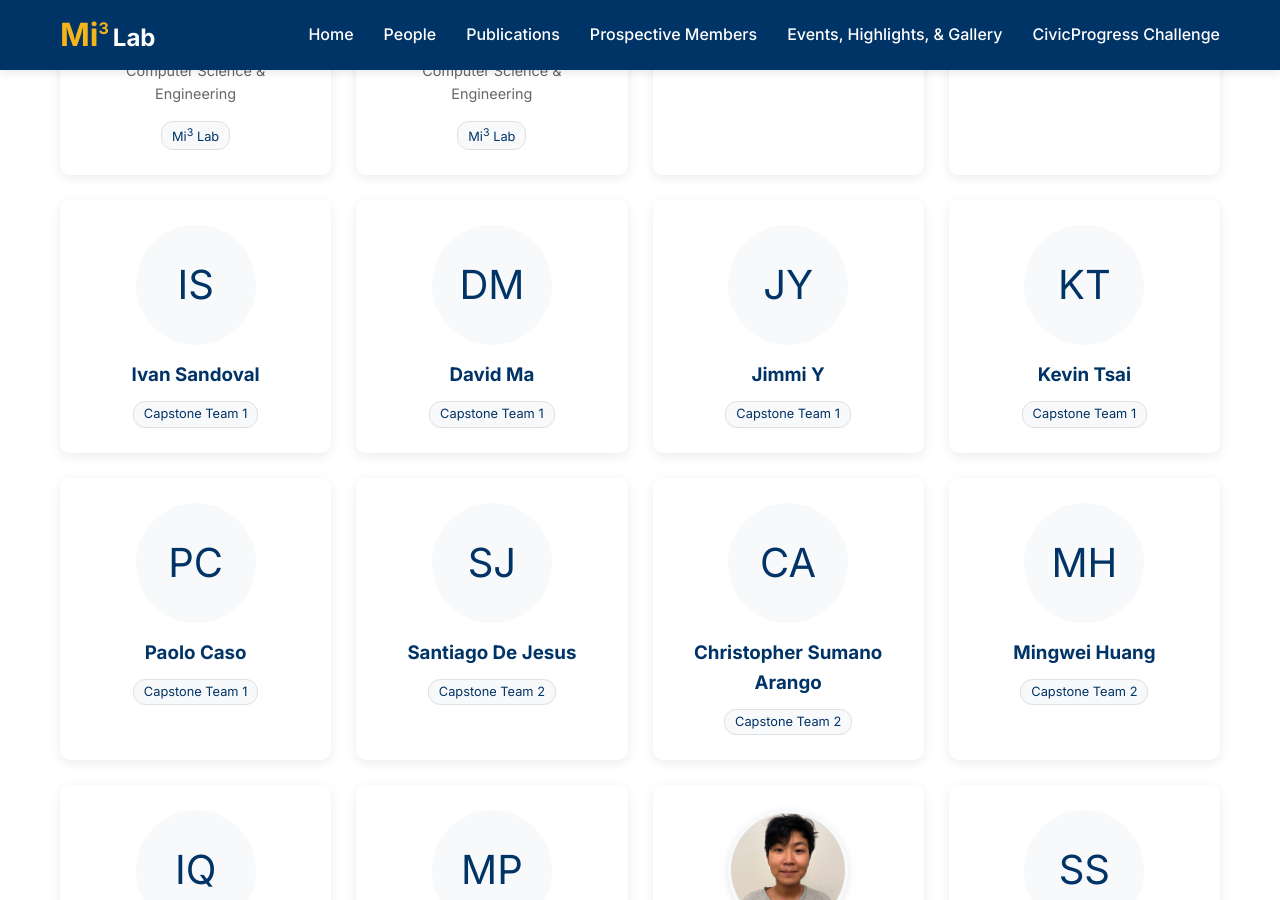
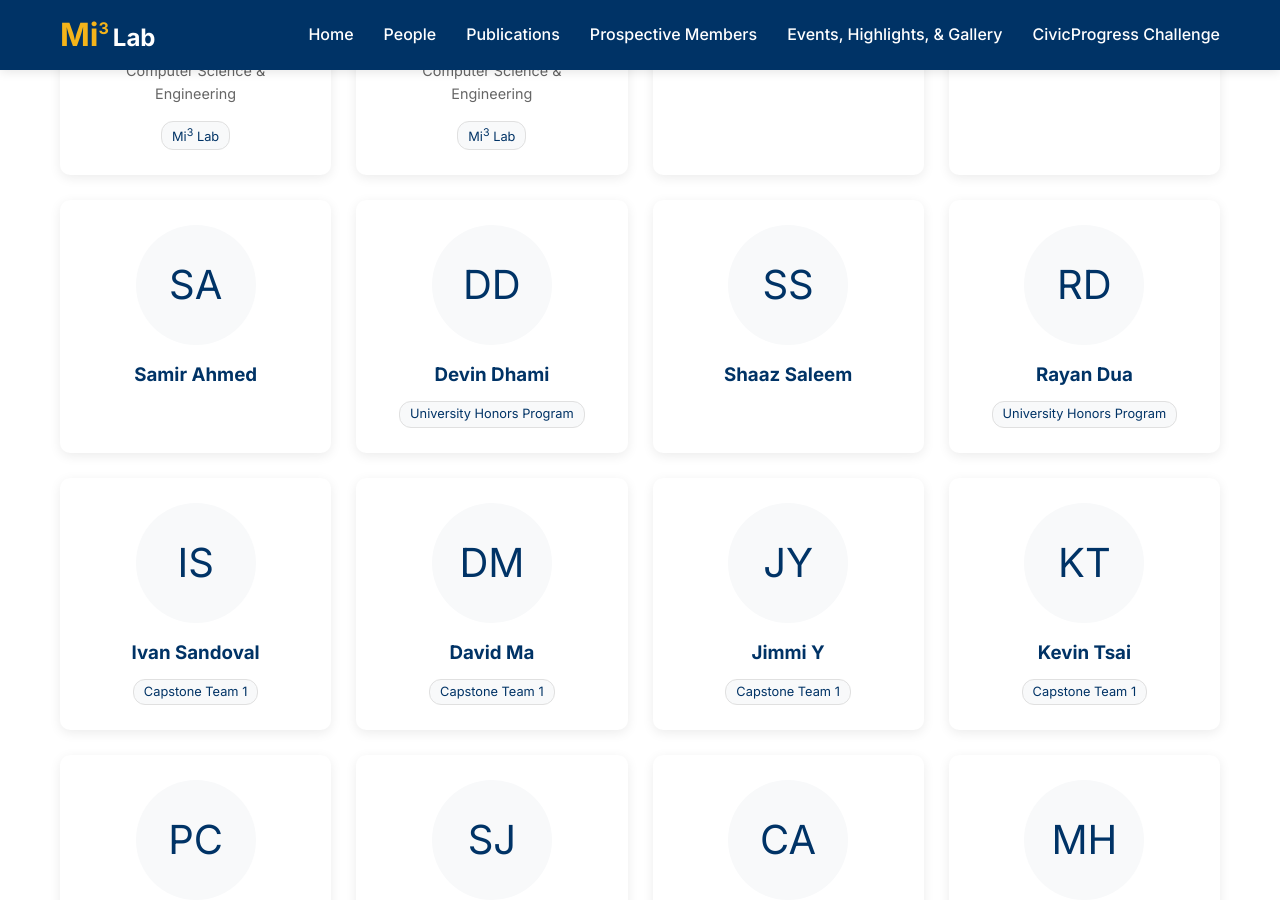
Before and after one commit to Mi3-Lab/mi3-lab.github.io, a Jekyll site: the page built from civic-progress.html, in a window 1280 px wide and 900 px high, scrolled down 3565 px. Built offline with Jekyll 4.4.1, drawn with Linux system fonts in a browser that asks for light colours; grey boxes are pictures that could not be loaded.

Commit message:
Add Samir Ahmed, Devin Dhami, Shaaz Saleem, and Rayan Dua to CivicProgress team
Co-Authored-By: Claude Opus 4.7 <noreply@anthropic.com>

```diff
--- a/civic-progress.html
+++ b/civic-progress.html
@@ -158,6 +158,24 @@ title: CivicProgress Challenge
         <h3>Jason Lopez</h3>
       </div>
       <div class="person-card">
+        <div class="person-avatar">SA</div>
+        <h3>Samir Ahmed</h3>
+      </div>
+      <div class="person-card">
+        <div class="person-avatar">DD</div>
+        <h3>Devin Dhami</h3>
+        <p class="lab-tag">University Honors Program</p>
+      </div>
+      <div class="person-card">
+        <div class="person-avatar">SS</div>
+        <h3>Shaaz Saleem</h3>
+      </div>
+      <div class="person-card">
+        <div class="person-avatar">RD</div>
+        <h3>Rayan Dua</h3>
+        <p class="lab-tag">University Honors Program</p>
+      </div>
+      <div class="person-card">
         <div class="person-avatar">IS</div>
         <h3>Ivan Sandoval</h3>
         <p class="lab-tag">Capstone Team 1</p>
```
